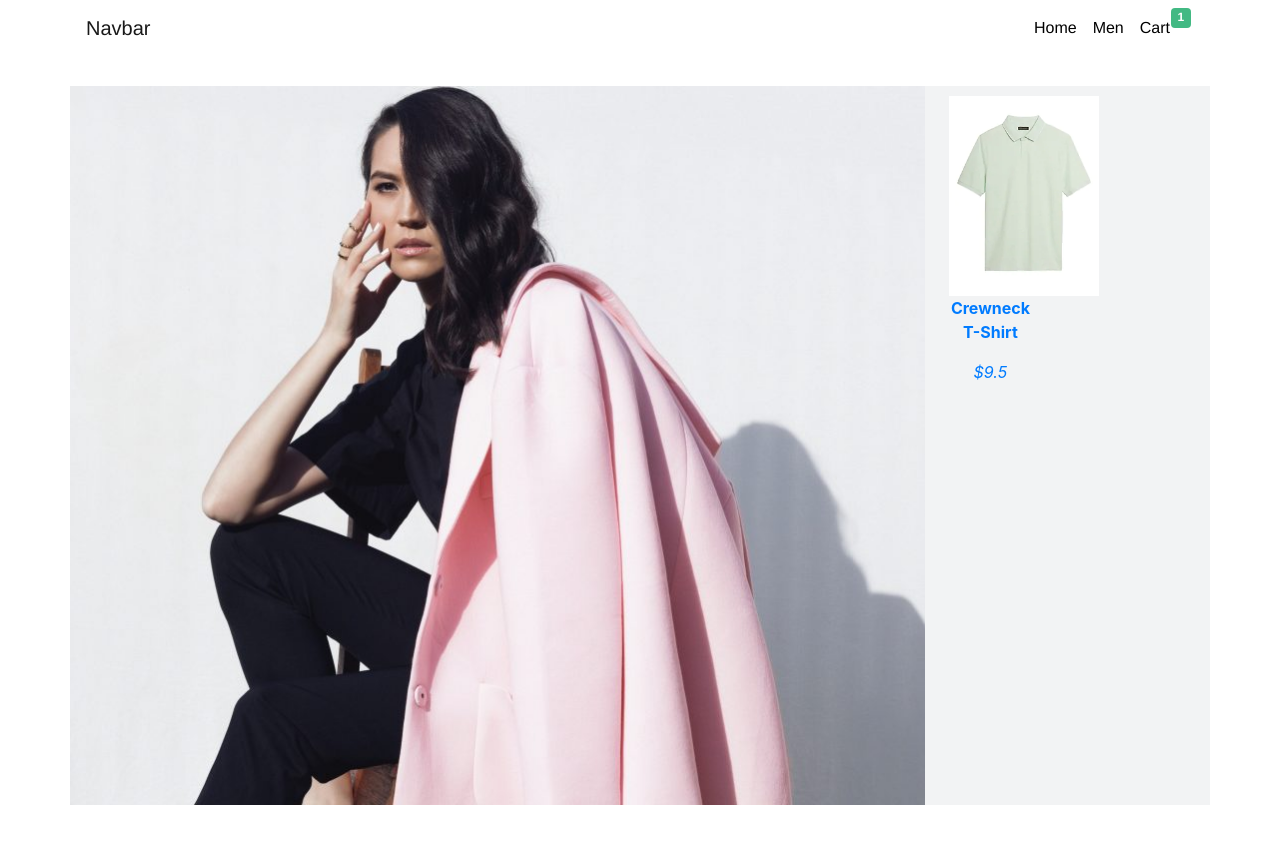
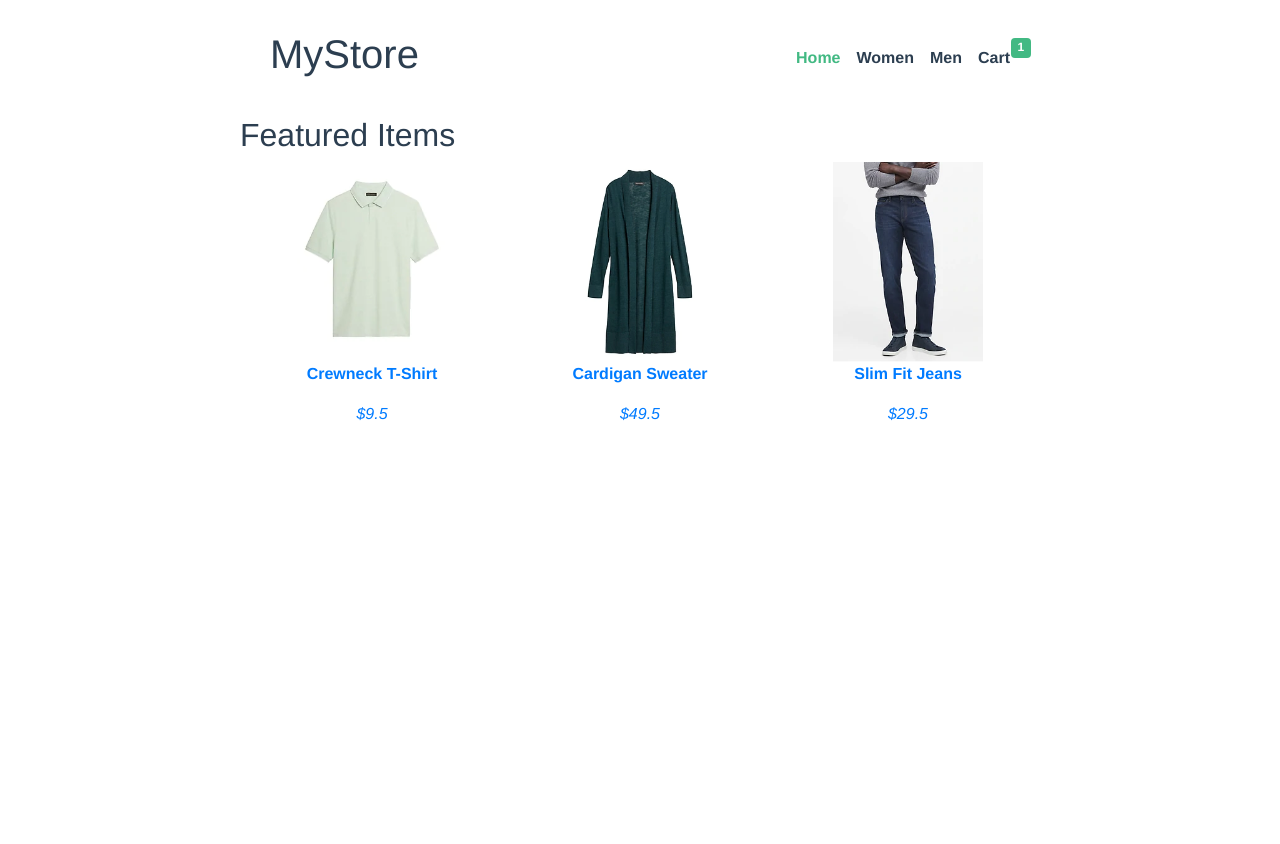
Before and after one commit to angelynafaa/online-store, a Vue app: page / in a window 1280 px wide. Shown: the top 844 px of the page. After the commit the page ends 800 px from the top, so only its background shows below. Built offline with nearby package versions, Linux system fonts and the light colour scheme.

Commit message:
balik ke style awal hehe

```diff
--- a/src/App.vue
+++ b/src/App.vue
@@ -1,29 +1,25 @@
 <template>
-  <div class="container">
   <div id="app">
-      <nav class="row navbar navbar-expand-lg navbar-light bg-white">
-        <a class="navbar-brand">Navbar</a>
-        <div class="collapse navbar-collapse" id="navb">
-          <ul class="navbar-nav ml-auto mr-3">
-            <li class="nav-item mx-md-2">
-              <form class="form-inline">
+    <div id="nav" class="wrapper flex-col flex-col--align-center">
+      <h1 class="flex-col--2">MyStore</h1>
+      <div class="flex-col--2 nav-items">
         <router-link to="/" class="nav-items__item">Home</router-link>
+        <router-link
+          :to="{ name: 'gender-overview', params: { gender: 'women' } }"
+          class="nav-items__item"
+          >Women</router-link
+        >
         <router-link
           :to="{ name: 'gender-overview', params: { gender: 'men' } }"
           class="nav-items__item"
           >Men</router-link
         >
-                <router-link to="/cart" class="nav-items__item">
-                  Cart
+        <router-link to="/cart" class="nav-items__item"
+          >Cart
           <counter-badge :count="cartCount"></counter-badge>
         </router-link>
-              </form>
-            </li>
-          </ul>
       </div>
-      </nav>
     </div>
-
     <router-view />
   </div>
 </template>
@@ -47,21 +43,18 @@ export default {
   font-family: Avenir, Helvetica, Arial, sans-serif;
   -webkit-font-smoothing: antialiased;
   -moz-osx-font-smoothing: grayscale;
-  color: black;
+  color: #2c3e50;
 }
-
 #nav {
-  padding: 0px;
+  padding: 30px;
   a {
     font-weight: bold;
-    color: black;
-
+    color: #2c3e50;
     &.router-link-exact-active {
       color: #42b983;
     }
   }
 }
-
 .nav-items {
   justify-content: flex-end;
   display: flex;
@@ -69,14 +62,9 @@ export default {
 .nav-items__item {
   margin-left: 1rem;
   position: relative;
-  color: black;
 }
 ul {
   padding-left: 0;
   list-style: none;
 }
-
-.navbar-light{
-  background-color: pink;
-}
 </style>
--- a/src/views/Home.vue
+++ b/src/views/Home.vue
@@ -1,10 +1,7 @@
 <template>
-  <div class="header">
-    <div class="row">
-      <div class="kolom1">
-        <section class="wrapper"></section>
-      </div>
-      <div class="kolom2">
+  <div>
+    <section class="wrapper">
+      <h2>Featured Items</h2>
       <ul class="featured-items">
         <li
           v-for="product in featuredProducts"
@@ -20,81 +17,59 @@
           </router-link>
         </li>
       </ul>
-      </div>
-    </div>
+    </section>
   </div>
 </template>
+
 <script>
 import { imagePath } from "@/mixins/imagePath.js";
+
 export default {
   name: "home",
   mixins: [imagePath],
   computed: {
     featuredProducts: function() {
-      return this.$store.getters.featuredProducts.slice(0, 1);
+      return this.$store.getters.featuredProducts.slice(0, 3);
     }
   },
   methods: {
-    imagePath(product) {
-      return require(`../assets/img/${product.images[0]}`);
-    }
+    // imagePath(product){
+    //   return require(`../assets/img/products/${product.images[0]}`);
+    // }
   }
 };
 </script>
 
 <style lang="scss">
-// .wrapper {
-//   max-width: 100%;
-//   margin: 0 auto;
-//   @media only screen and (max-width: 832px) {
-//     max-width: 100%;
-//     padding: 1rem;
-//     text-align: left;
-//   }
-// }
+.wrapper {
+  max-width: 800px;
+  margin: 0 auto;
+  @media only screen and (max-width: 832px) {
+    max-width: 100%;
+    padding: 1rem;
+    text-align: center;
+  }
+}
 .featured-items {
-  padding-left: 14px;
+  padding-left: 0;
   list-style: none;
   display: flex;
   justify-content: space-between;
+  @media only screen and (max-width: 832px) {
+    flex-direction: column;
+  }
 }
 .featured-items__item {
   width: 33%;
   text-align: center;
+  @media only screen and (max-width: 832px) {
+    width: 100%;
+  }
 }
 .product-image {
   max-height: 200px;
 }
 .product-title {
   font-weight: bold;
-  text-align: center;
-}
-
-* {
-  box-sizing: border-box;
-}
-.kolom1 {
-  float: left;
-  width: 75%;
-  padding: 10px;
-  min-height: 719px;
-  background-image: url("../assets/bg-1.jpg");
-  background-size: cover;
-}
-.kolom2 {
-  float: left;
-  width: 25%;
-  padding: 10px;
-  max-height: 719px;
-  background-color: #ebeceea1;
-}
-.row::after {
-  content: "";
-  display: table;
-  clear: both;
-}
-.header {
-  padding: 100px 0 165px;
-  margin-top: -70px;
 }
 </style>
```
Also changed, not shown: src/views/index.html (deleted, +0 -23 lines). Lines whose indentation alone changed are shown as unchanged.
